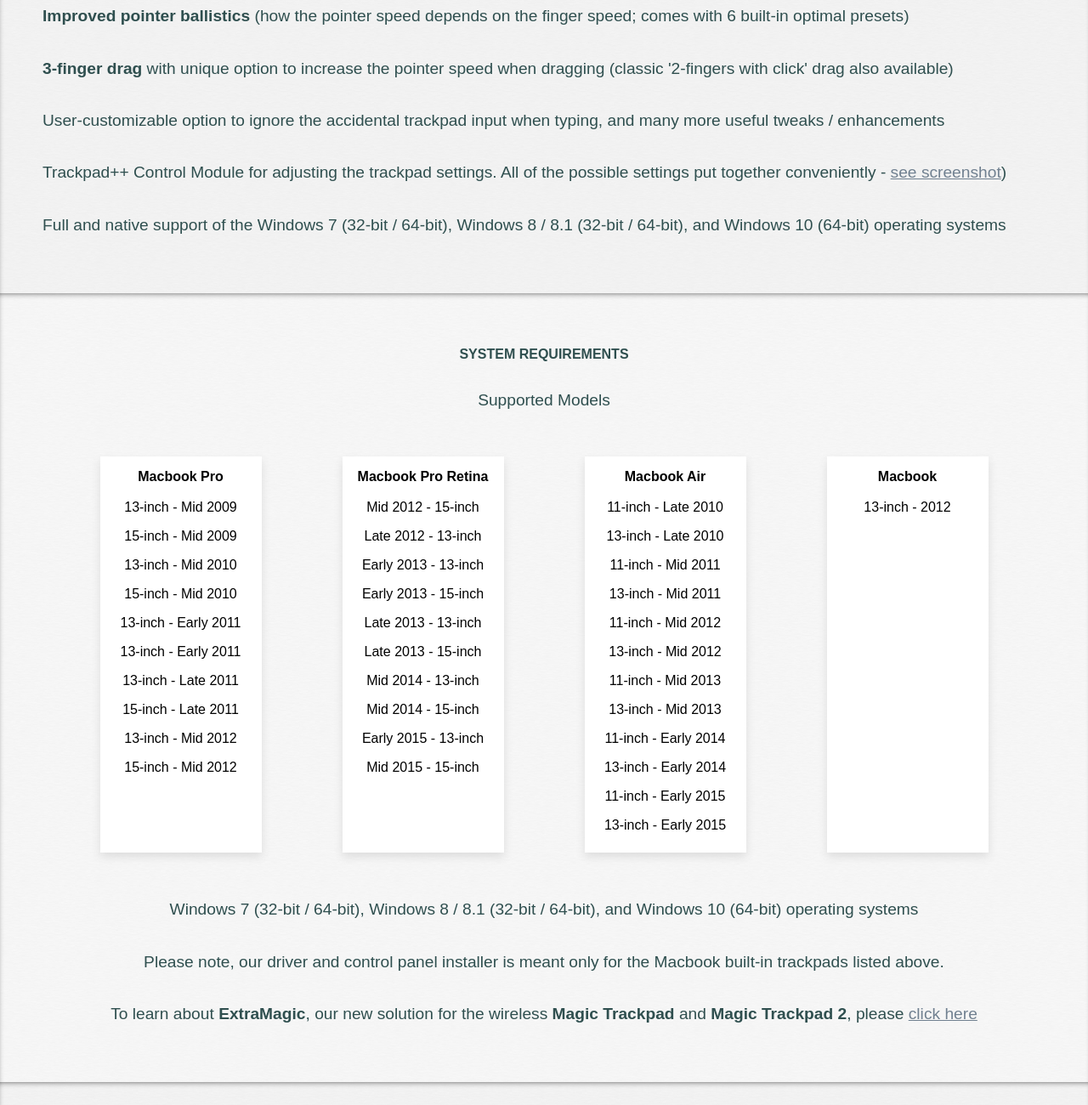
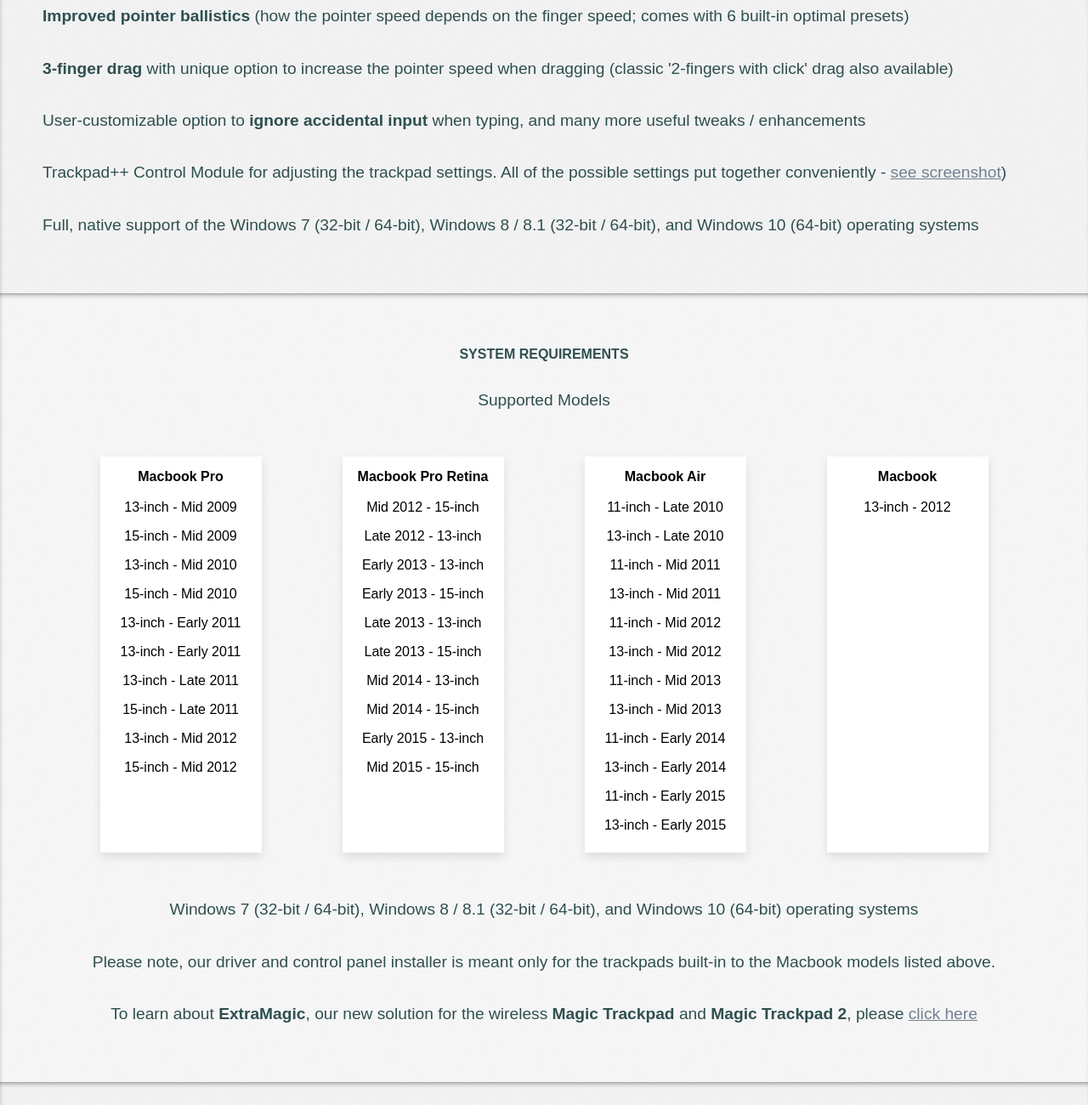
Before and after one commit to rupertbg/tpp-website, a plain HTML site: page index.html in a window 1280 px wide. Shown: the part 780-2080 px from the top of the page at 85% size. Drawn offline with Linux system fonts and the light colour scheme.

Commit message:
Small formatting and content adjustments

```diff
--- a/index.html
+++ b/index.html
@@ -83,11 +83,11 @@
 
           <p><b>3-finger drag</b> with unique option to increase the pointer speed when dragging (classic '2-fingers with click' drag also available)</p>
 
-          <p>User-customizable option to ignore the accidental trackpad input when typing, and many more useful tweaks / enhancements</p>
+          <p>User-customizable option to <b>ignore accidental input</b> when typing, and many more useful tweaks / enhancements</p>
 
           <p>Trackpad++ Control Module for adjusting the trackpad settings. All of the possible settings put together conveniently - <a href="#" onClick="window.open('http://www.trackpad.powerplan7.com/Screen_Shot_Trackpad_Plus_Plus_v31b.png', 'WindowC', 'width=1017, height=717,scrollbars=no');">see screenshot</a>)</p>
 
-          <p>Full and native support of the Windows 7 (32-bit / 64-bit), Windows 8 / 8.1</font> (32-bit / 64-bit), and Windows 10 (64-bit) operating systems</p>
+          <p>Full, native support of the Windows 7 (32-bit / 64-bit), Windows 8 / 8.1</font> (32-bit / 64-bit), and Windows 10 (64-bit) operating systems</p>
 
         </div>
        <a id="install"></a>
@@ -184,7 +184,7 @@
 
           <p class="center">Windows 7 (32-bit / 64-bit), Windows 8 / 8.1</font> (32-bit / 64-bit), and Windows 10 (64-bit) operating systems</p>
 
-          <p class="center">Please note, our driver and control panel installer is meant only for the Macbook built-in trackpads listed above.</p>
+          <p class="center">Please note, our driver and control panel installer is meant only for the trackpads built-in to the Macbook models listed above.</p>
 
           <p class="center">To learn about <b>ExtraMagic</b></font>, our new solution for the wireless <b>Magic Trackpad</b> and <b>Magic Trackpad 2</b>, please <a href="http://www.trackpadextramagic.com">click here</a></p>
 
```
